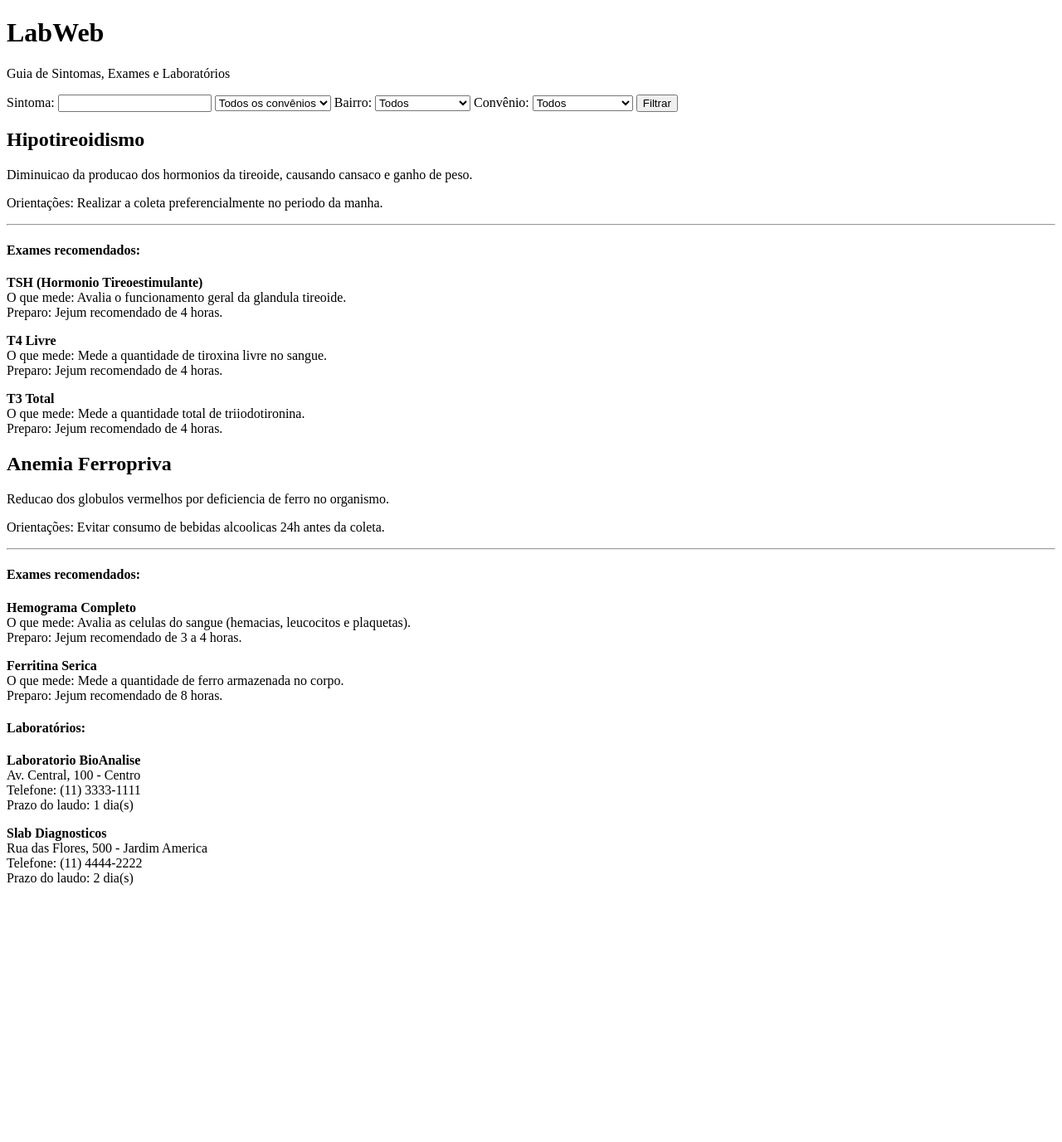
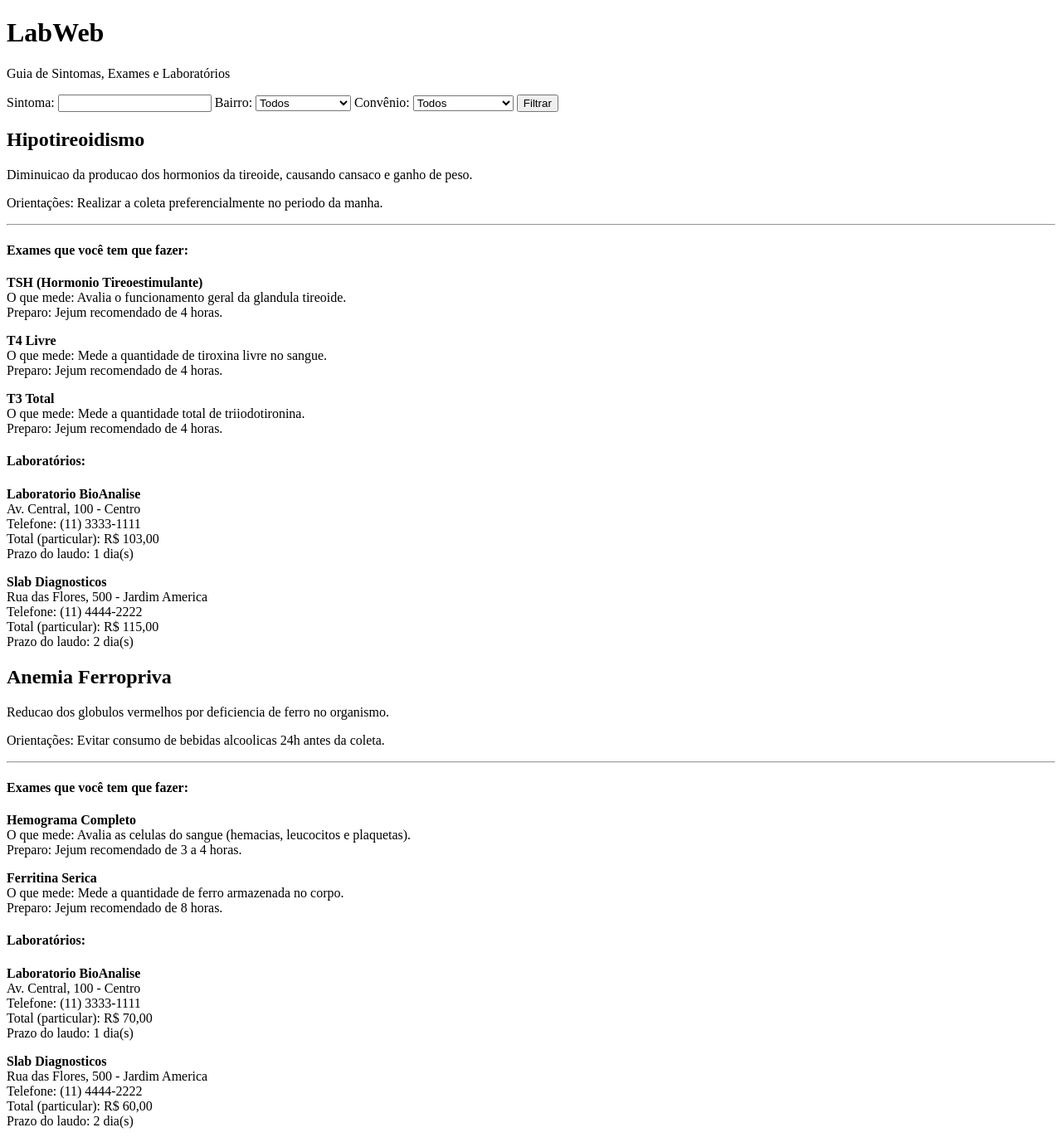
Before and after one commit to Helena-Damaceno/LabWeb-trabalho-de-lp, a PHP site: page / in a window 1280 px wide. Shown: the whole page at 83% size. Before the commit the page ends 1068 px from the top, so only its background shows below. Run offline with PHP 8.4, Linux system fonts and the light colour scheme; data comes from the database, SQL or seed files in the repository.

Commit message:
soma do preço dos exames particulares

```diff
--- a/index.php
+++ b/index.php
@@ -37,18 +37,8 @@ if (isset($_POST['titulo'])) {
         <form method="POST">
             Sintoma: <input type="text" name="titulo">
 
-            <select name="convenio">
-                <option value="0">Todos os convênios</option>
-                <?php
-                $resConv = mysqli_query($conn, "SELECT * FROM convenios");
-                while ($c = mysqli_fetch_assoc($resConv)) {
-                    echo "<option value='" . $c['id'] . "'>" . $c['nome'] . "</option>";
-                }
-                ?>
-            </select>
-
             Bairro: <select name="bairro">
-                <option value="">Todos</option>
+                <option value=""> Todos </option>
                 <?php
                 $r = mysqli_query($conn, "SELECT DISTINCT bairro FROM laboratorios");
                 while ($b = mysqli_fetch_assoc($r)) {
@@ -96,36 +86,41 @@ if (isset($_POST['titulo'])) {
 
             echo "<hr>";
 
-            echo "<h4>Exames recomendados:</h4>";
+            echo "<h4>Exames que você tem que fazer:</h4>";
             while ($exame = mysqli_fetch_assoc($res2)) {
                 echo "<p><strong>" . $exame['nome'] . "</strong><br>";
                 echo "O que mede: " . $exame['descricao'] . "<br>";
                 echo "Preparo: " . $exame['instrucoes_preparo'] . "</p>";
-            }
 
-        }
-        $sql3 = "SELECT DISTINCT laboratorios.* FROM laboratorios
+        $sql3 = "SELECT laboratorios.*, SUM(laboratorio_exame.preco_particular) AS total
+         FROM laboratorios
          JOIN laboratorio_exame ON laboratorio_exame.laboratorio_id = laboratorios.id
          JOIN condicao_exame ON condicao_exame.exame_id = laboratorio_exame.exame_id
          WHERE condicao_exame.condicao_id = $id_condicao";
+            }
 
         if ($bairro != "") {
-            $sql3 = $sql3 . " AND laboratorios.bairro = '$bairro'";
+            $sql3 .= " AND laboratorios.bairro = '$bairro'";
         }
         if ($convenio > 0) {
-            $sql3 = $sql3 . " AND laboratorios.id IN (SELECT laboratorio_id FROM laboratorio_convenio WHERE convenio_id = $convenio)";
+            $sql3 .= " AND laboratorios.id IN (SELECT laboratorio_id FROM laboratorio_convenio WHERE convenio_id = $convenio)";
         }
 
-        $res3 = mysqli_query($conn, $sql3);
+        $sql3 .= " GROUP BY laboratorios.id";
+
+        $res3 = mysqli_query($conn, $sql3) or die(mysqli_error($conn));
 
         echo "<h4>Laboratórios:</h4>";
         while ($lab = mysqli_fetch_assoc($res3)) {
             echo "<p><strong>" . $lab['nome'] . "</strong><br>";
             echo $lab['endereco'] . " - " . $lab['bairro'] . "<br>";
             echo "Telefone: " . $lab['telefone'] . "<br>";
+            echo "Total (particular): R$ " . number_format($lab['total'], 2, ',', '.') . "<br>";
             echo "Prazo do laudo: " . $lab['tempo_entrega_dias'] . " dia(s)</p>";
         }
     }
+    }
+
     $sql = "SELECT * FROM condicoes_saude";
     ?>
 
```
